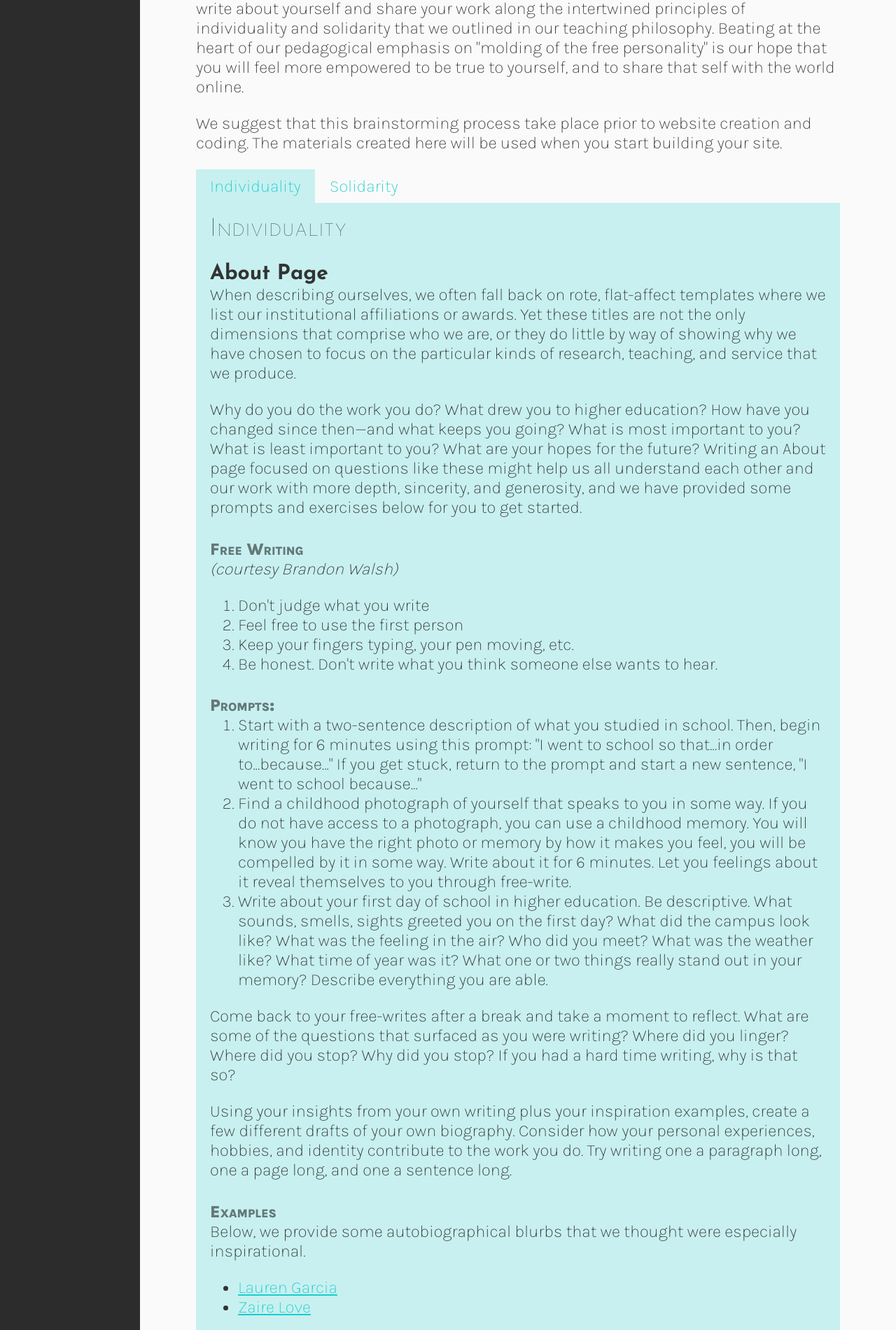
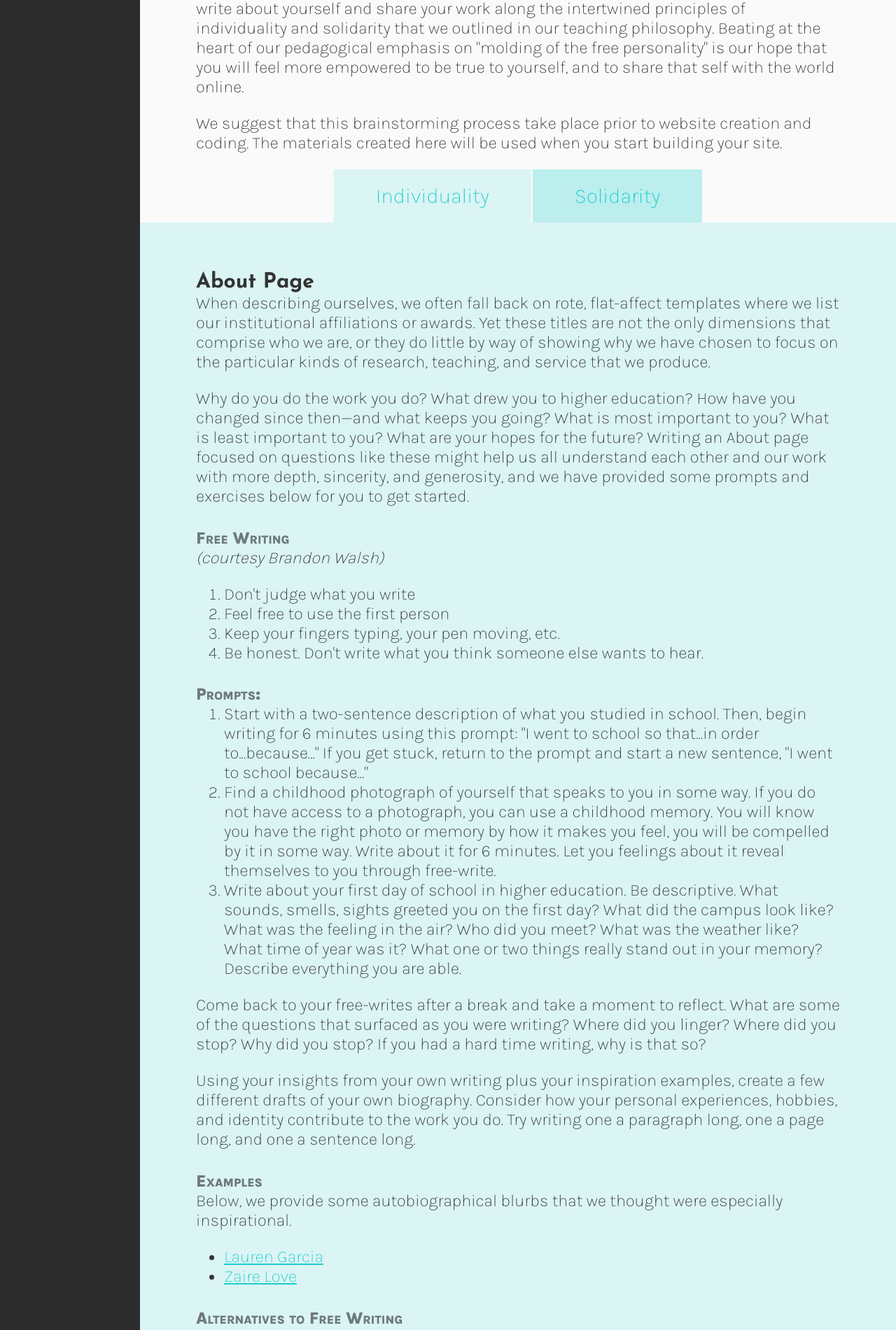
Before and after one commit to scholarslab/brackets, a Jekyll site: the page built from individuality-solidarity.html, in a window 1280 px wide. Shown: the part 1076-2977 px from the top of the page at 70% size. Built offline with Jekyll 4.4.1, drawn with Linux system fonts in a browser that asks for light colours.

Commit message:
Updates styles on I&S tabs.

```diff
--- a/css/style.scss
+++ b/css/style.scss
@@ -364,30 +364,40 @@ button.open-nav-btn {
     list-style:none;
     margin:0;
     padding:0;
+    font-size: 30px;
     display:flex;
+    justify-content: center;
 }
+
 #tabs .ui-tabs-nav li {
-    margin:0 1px 0 0;
-    padding:10px 0;
+    margin:0 1px;
+    padding:20px 0;
 }
+
 #tabs .ui-tabs-nav a {
     text-decoration:none;
-    padding: 10px 20px;
+    padding: 20px 60px;
+    flex-basis: 40%;
+    background: rgba(0,200,200,0.25);
 }
 
 #tabs .ui-tabs-nav a:hover {
-    background: rgba(0,200,200,0.075);
+    background: rgba(0,200,200,0.175);
 }
 #tabs .ui-tabs-active a {
-    background: rgba(0,200,200,0.2);
+    background: rgba(0,200,200,0.125);
 }
 
 #tabs section {
-    background: rgba(0,200,200,0.2);
-    margin:0;
-    padding: 20px;
+    background: rgba(0,200,200,0.125);
+    margin:0 -80px;
+    padding: 40px 80px;
 }
 
 #tabs section h2 {
     margin-top:0;
 }
+
+.ui-tabs-panel h2 {
+    display:none;
+}
```
